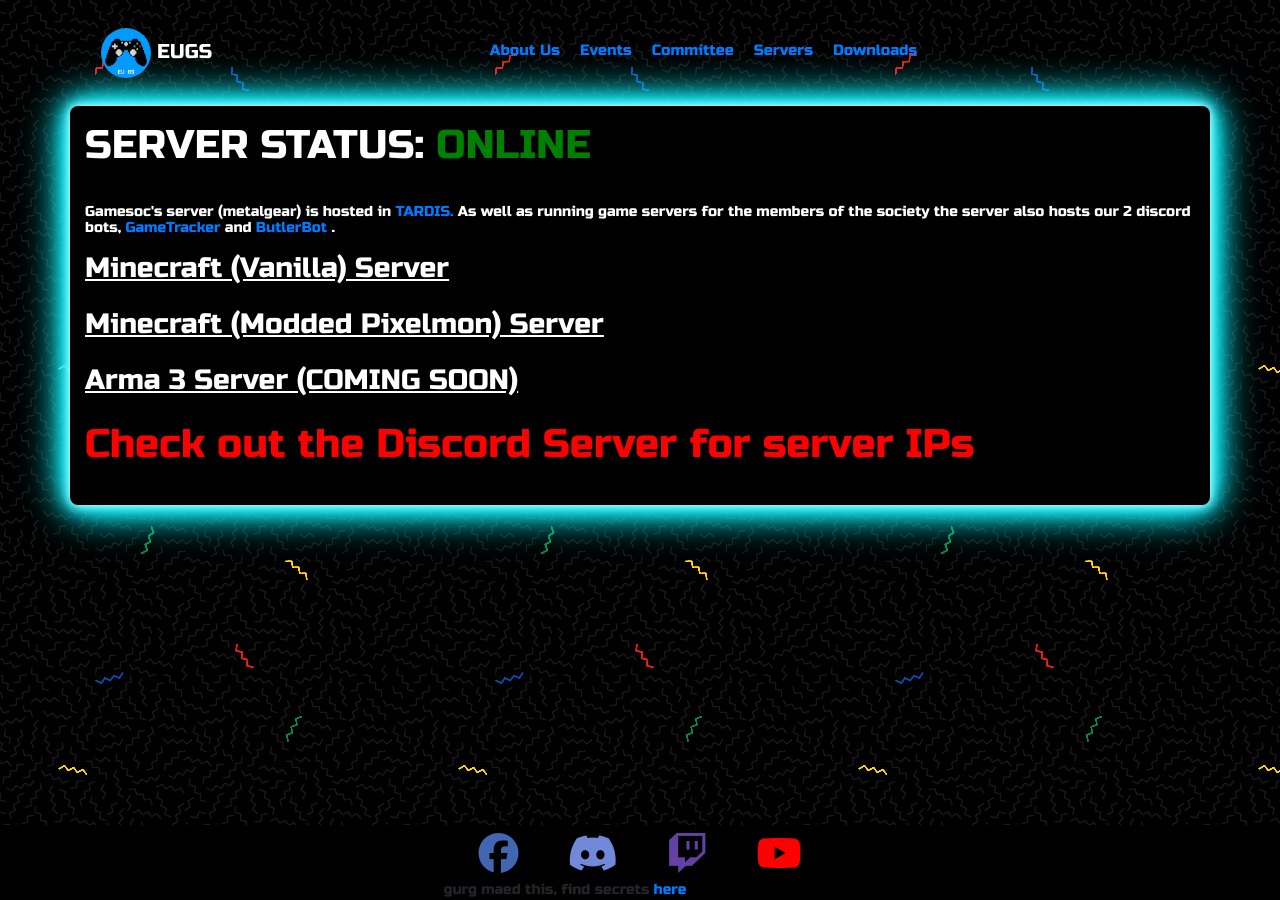
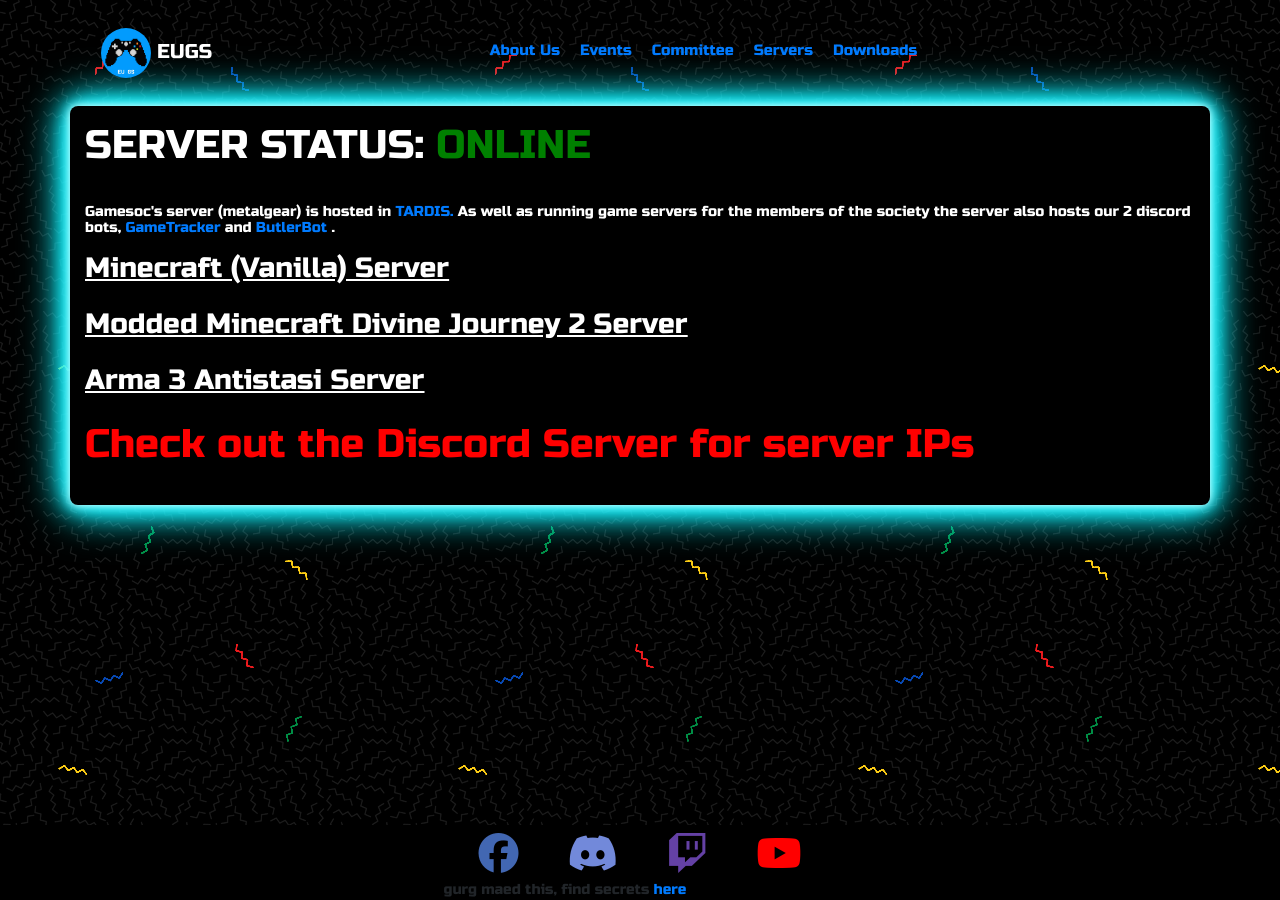
Before and after one commit to Ninteedo/eugs_website, a Jekyll site: the page built from servers.html, in a window 1280 px wide. Built offline with Jekyll 4.4.1, drawn with Linux system fonts in a browser that asks for light colours; nearby versions of some CDN libraries.

Commit message:
Update servers.html
Updated shit

```diff
--- a/servers.html
+++ b/servers.html
@@ -18,10 +18,10 @@
     <h3><u>Minecraft (Vanilla) Server</u></h3>
     <br>
 
-    <h3><u>Minecraft (Modded Pixelmon) Server</u></h3>
+    <h3><u>Modded Minecraft Divine Journey 2 Server</u></h3>
     <br>
 
-    <h3><u>Arma 3 Server (COMING SOON)</u></h3>
+    <h3><u>Arma 3 Antistasi Server</u></h3>
     <br>
 
     <h1><a style="color: red">Check out the Discord Server for server IPs</a></h1>
```
